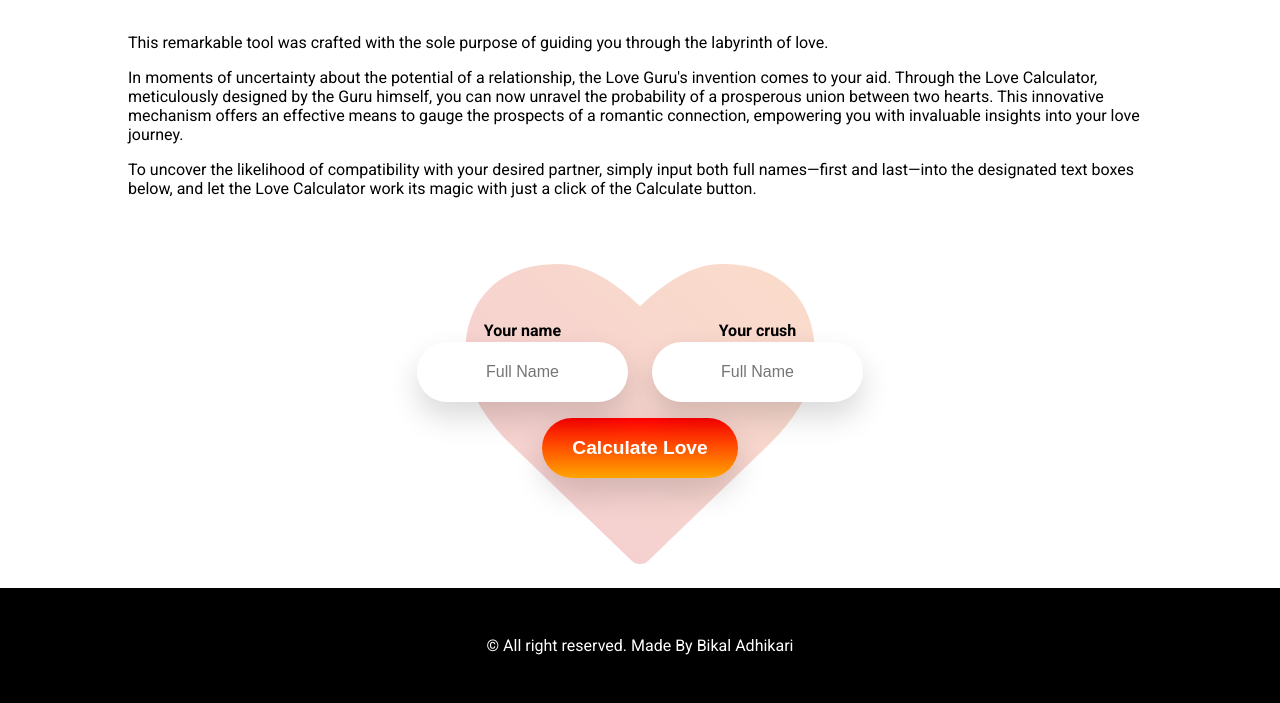
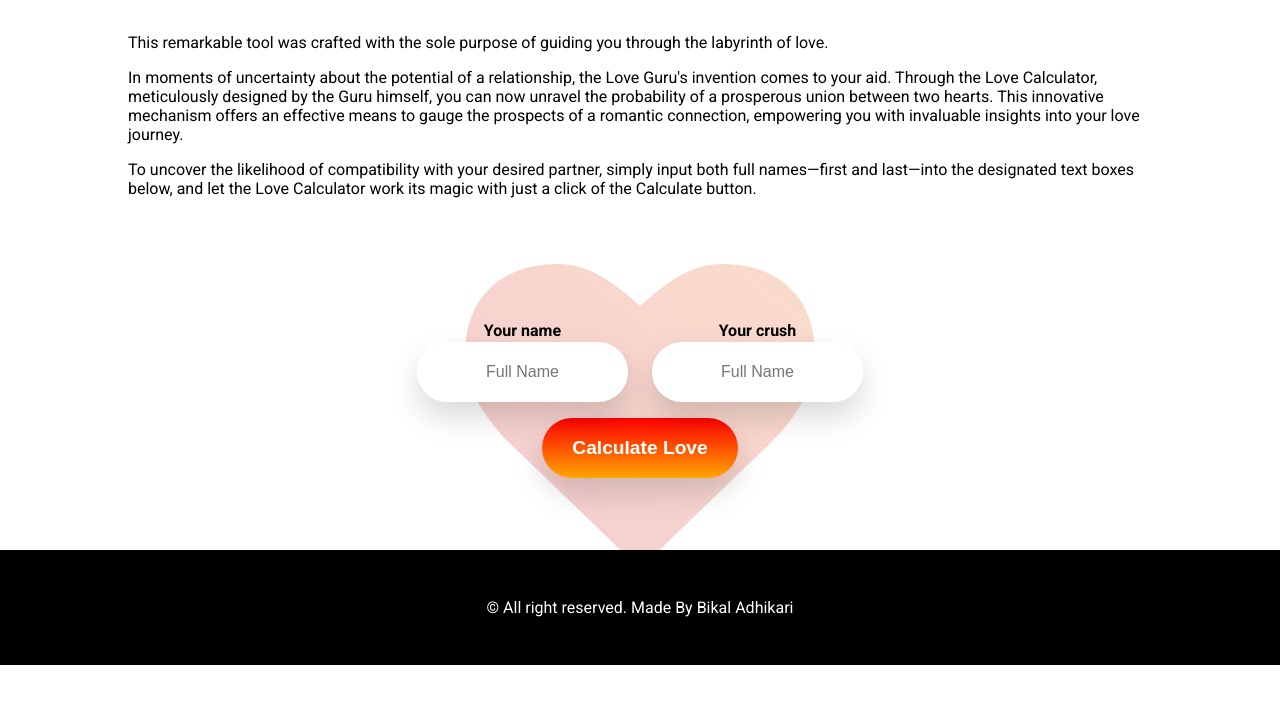
Before and after one commit to Bikal-Adhikari/lovecalculator, a plain HTML site: page index.html in a window 1280 px wide. Shown: the part 135-838 px from the top of the page. After the commit the page ends 800 px from the top, so only its background shows below. Drawn offline with Linux system fonts and the light colour scheme.

Commit message:
minor changes with footer

```diff
--- a/style.css
+++ b/style.css
@@ -1,6 +1,5 @@
 body {
   margin: 0;
-  min-height: 100vh;
 }
 
 * {
@@ -119,6 +118,9 @@ form {
   width: 100%;
   padding: 3rem;
   margin-top: 5rem;
+  position: fixed;
+  bottom: 0;
+  left: 0;
 }
 
 @media (min-width: 450px) {
```
Also changed, not shown: index.html (+2 -2 lines).
